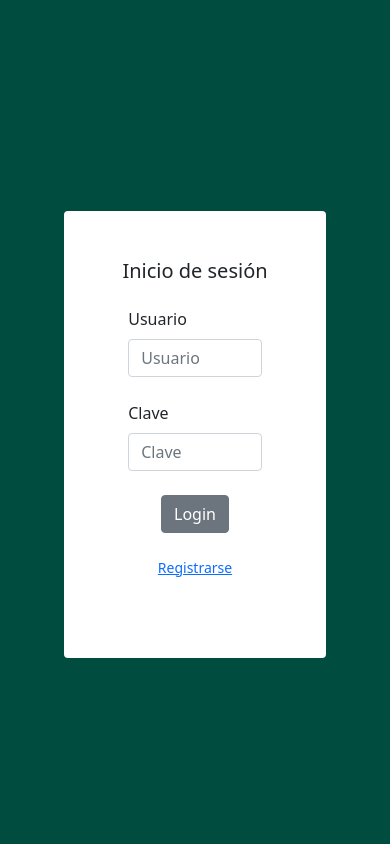
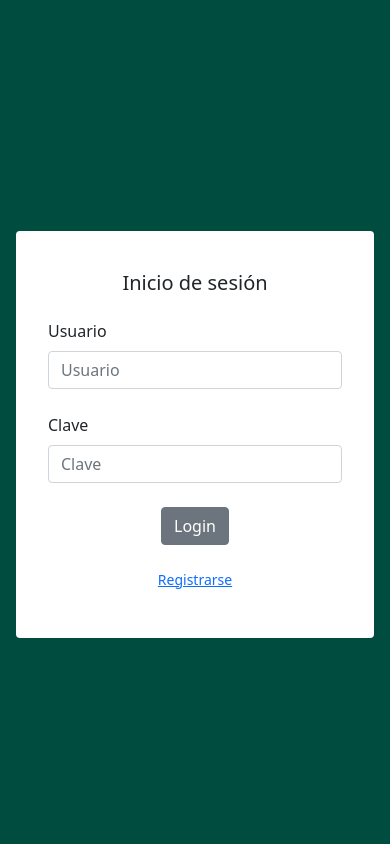
Before and after one commit to jzambranom3/yuko-login, a Django app: page / in a window 390 px wide. Run offline with Django 4.2, Linux system fonts and the light colour scheme; some libraries are stand-ins or nearby versions.

Commit message:
Update responsive diseño
Update responsive diseño

```diff
--- a/LoginApp/templates/login.html
+++ b/LoginApp/templates/login.html
@@ -6,6 +6,7 @@
 
     <!-- Bootstrap CSS -->
     <link href="https://cdn.jsdelivr.net/npm/bootstrap@5.1.3/dist/css/bootstrap.min.css" rel="stylesheet" integrity="sha384-1BmE4kWBq78iYhFldvKuhfTAU6auU8tT94WrHftjDbrCEXSU1oBoqyl2QvZ6jIW3" crossorigin="anonymous">
+    <link rel="icon" type="image/png" sizes="48x48" href="https://www.simplyfund.com.do/assets/icons/icon-person--circle.png">
 
     <title>Yuko - Login!</title>
   </head>
@@ -13,9 +14,9 @@
 
     <div class="container-fluid" style="background-color: 004D40;">
       <div class="row vh-100 align-items-center justify-content-center">
-        <div class="col-11 col-lg-5 col-xl-5 col-md-7 col-sm-9 p-5 mt-4 p-5 mt-4">
-          <div class="card p-5 border-0 ">
-            <h5 class="card-title text-center">Inicio de sesión</h5>
+        <div class="col-12 col-xl-4 col-lg-5 col-md-7 p-3 mt-4">
+          <div class="card p-3 border-0">
+            <h5 class="card-title text-center mt-4">Inicio de sesión</h5>
             <div class="alert alert-danger alert-dismissible fade show mt-4 text-center" id="mensaje" role="alert">
               <strong>Usuario o clave</strong> incorrecto.
             </div>
```
Also changed, not shown: LoginApp/templates/index.html (+4 -3 lines), LoginApp/templates/register.html (+4 -3 lines), db.sqlite3.
